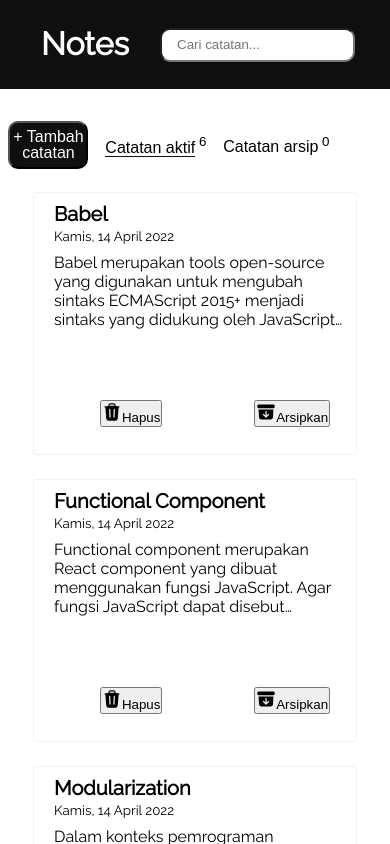
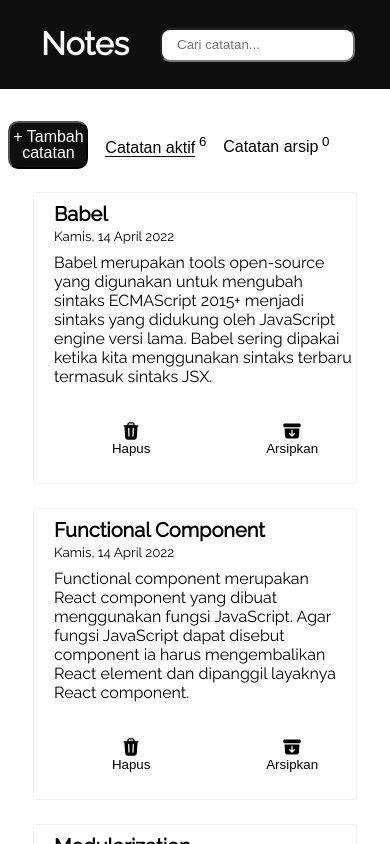
Before and after one commit to mitsuya-creator/Dicoding-React, a React (Vite) app in the folder personal-notes-starter/: page / in a window 390 px wide. Shown: the top 844 px of the page. Built offline with nearby package versions, Linux system fonts and the light colour scheme.

Commit message:
Add: add style cardlist

```diff
--- a/personal-notes-starter/src/components/CardList.jsx
+++ b/personal-notes-starter/src/components/CardList.jsx
@@ -7,12 +7,12 @@ function CardList(props) {
             <small>{props.showDateFormatted(props.createdAt)}</small>
             <p className="body-card">{props.body}</p>
             <div className="flex-justify-around container-icon-button">
-                <button type="button" onClick={() => props.onDeleteButton(props.id)}>
+                <button type="button" onClick={() => props.onDeleteButton(props.id)} className="flex-direction-column button-primary">
                     <svg xmlns="http://www.w3.org/2000/svg" viewBox="0 0 24 24" fill="currentColor" className="trash-icon">
                         <path fillRule="evenodd" d="M16.5 4.478v.227a48.816 48.816 0 013.878.512.75.75 0 11-.256 1.478l-.209-.035-1.005 13.07a3 3 0 01-2.991 2.77H8.084a3 3 0 01-2.991-2.77L4.087 6.66l-.209.035a.75.75 0 01-.256-1.478A48.567 48.567 0 017.5 4.705v-.227c0-1.564 1.213-2.9 2.816-2.951a52.662 52.662 0 013.369 0c1.603.051 2.815 1.387 2.815 2.951zm-6.136-1.452a51.196 51.196 0 013.273 0C14.39 3.05 15 3.684 15 4.478v.113a49.488 49.488 0 00-6 0v-.113c0-.794.609-1.428 1.364-1.452zm-.355 5.945a.75.75 0 10-1.5.058l.347 9a.75.75 0 101.499-.058l-.346-9zm5.48.058a.75.75 0 10-1.498-.058l-.347 9a.75.75 0 001.5.058l.345-9z" clipRule="evenodd" />
-                    </svg>Hapus
+                    </svg><span>Hapus</span>
                 </button>
-                <button type="button" onClick={() => props.onChangeArchiveButton(props.id)}>
+                <button type="button" onClick={() => props.onChangeArchiveButton(props.id)} className="flex-direction-column button-primary">
                     {props.archived ?
                         <>
                             <svg xmlns="http://www.w3.org/2000/svg" viewBox="0 0 24 24" fill="currentColor" className="archive-icon" title="unarchive" >
--- a/personal-notes-starter/src/styles/style.css
+++ b/personal-notes-starter/src/styles/style.css
@@ -76,7 +76,6 @@ body {
     font-size: 16px;
     height: 48px;
     line-height: 16px;
-    /* margin: 0 32px 0 0; */
   }
 
   .button-primary {
@@ -103,12 +102,17 @@ body {
     align-items: center;
   }
 
+  .flex-direction-column {
+    display: flex;
+    flex-direction: column;
+    align-items: center;
+  }
+
   .card {
     width: 322px;
-    height: 261px;
-    position: relative;
+    height: fit-content;
     margin: 13px;
-    padding: 9px 20px;
+    padding: 9px 20px 27px;
     box-shadow: rgba(0, 0, 0, 0.05) 0px 0px 0px 1px;
     border-radius: 2px;
   }
@@ -121,9 +125,8 @@ body {
 
   .body-card {
     width: 300px;
+    height: fit-content;
     display: -webkit-box;
-    -webkit-box-orient: vertical;
-    -webkit-line-clamp: 4;
     overflow: hidden;
     margin: 8px 0;
     text-align: left;
@@ -131,9 +134,8 @@ body {
 
 
   .container-icon-button {
-    position: absolute;
-    bottom: 27px;
     width: inherit;
+    margin-top: 35px;
   }
 
   .container-icon-button>button {
```
